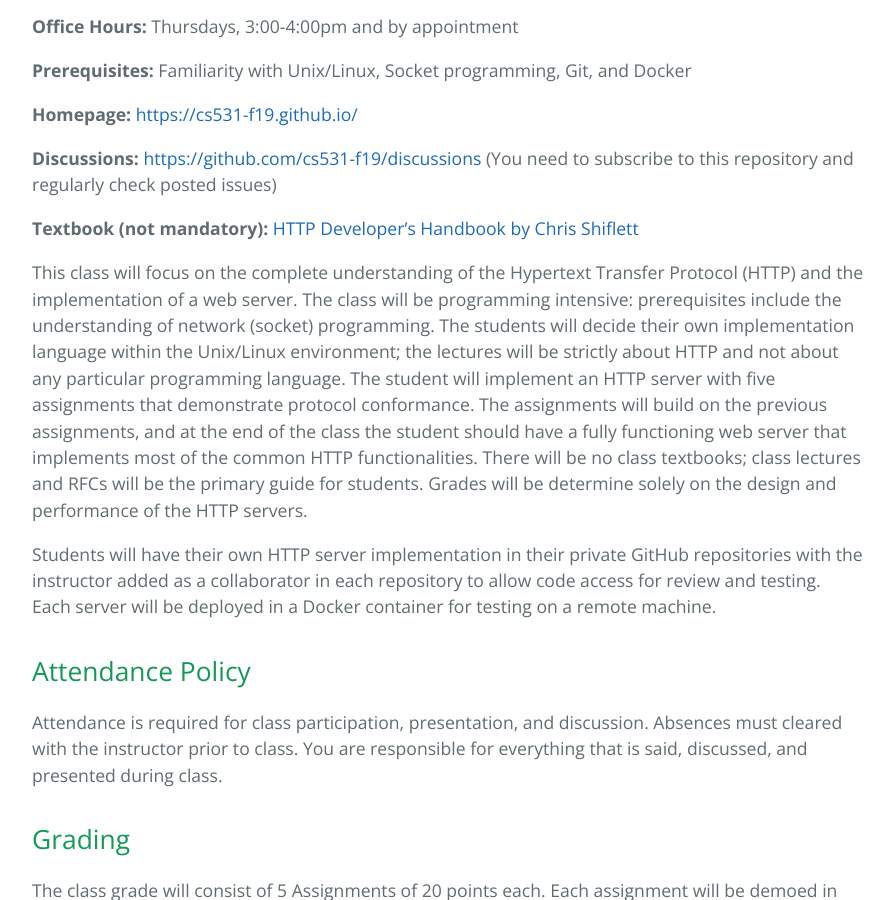
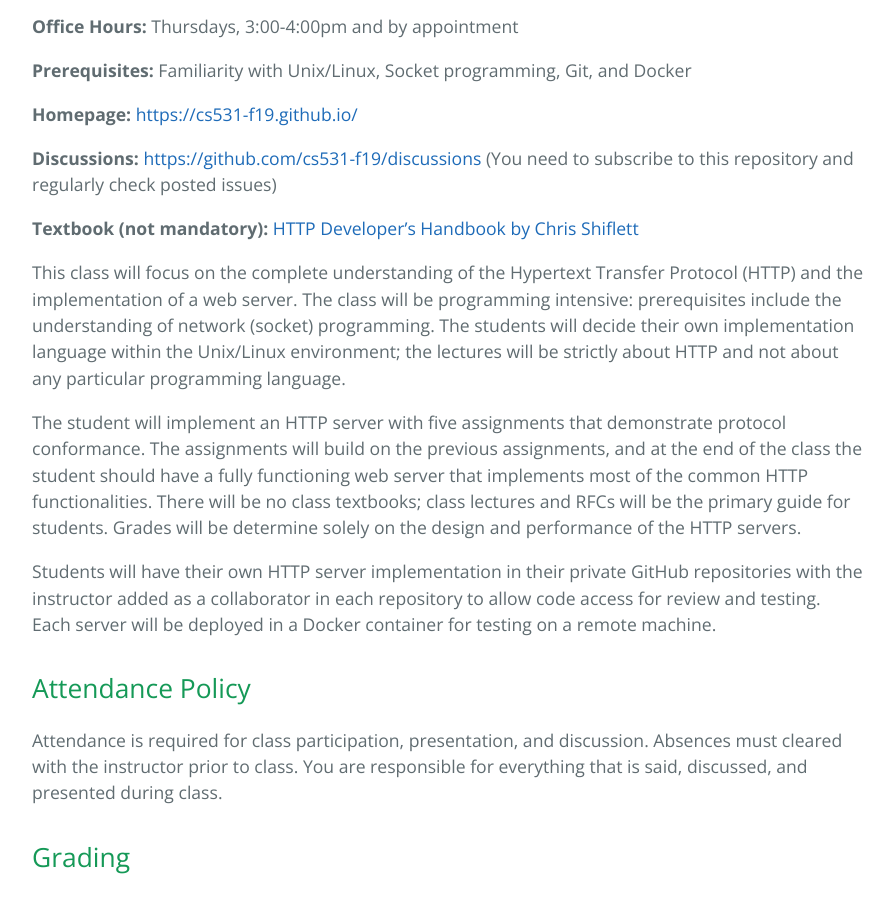
Before and after one commit to cs531-f19/cs531-f19.github.io, a Jekyll site: the page built from syllabus.md, in a window 1280 px wide and 900 px high, scrolled down 608 px. Shown: the whole window, without its empty margins (192-1086 px from the left). Built offline with Jekyll 4.4.1, drawn with Linux system fonts in a browser that asks for light colours; the repository's description, which GitHub fills in, is left out.

Commit message:
Allow white-space in partials

```diff
--- a/_includes/intro.md
+++ b/_includes/intro.md
@@ -3,7 +3,7 @@ The class will be programming intensive: prerequisites include the understanding
 The students will decide their own implementation language within the Unix/Linux environment; the lectures will be strictly about
 HTTP and not about any particular programming language.
 
-{%- if include.detail %}
+{% if include.detail %}
 The student will implement an HTTP server with five assignments that demonstrate protocol conformance.
 The assignments will build on the previous assignments, and at the end of the class the student should have a fully functioning web server that implements most of the common HTTP functionalities.
 There will be no class textbooks; class lectures and RFCs will be the primary guide for students.
@@ -11,4 +11,4 @@ Grades will be determine solely on the design and performance of the HTTP server
 
 Students will have their own HTTP server implementation in their private GitHub repositories with the instructor added as a collaborator in each repository to allow code access for review and testing.
 Each server will be deployed in a Docker container for testing on a remote machine.
-{%- endif %}
+{% endif %}
```
